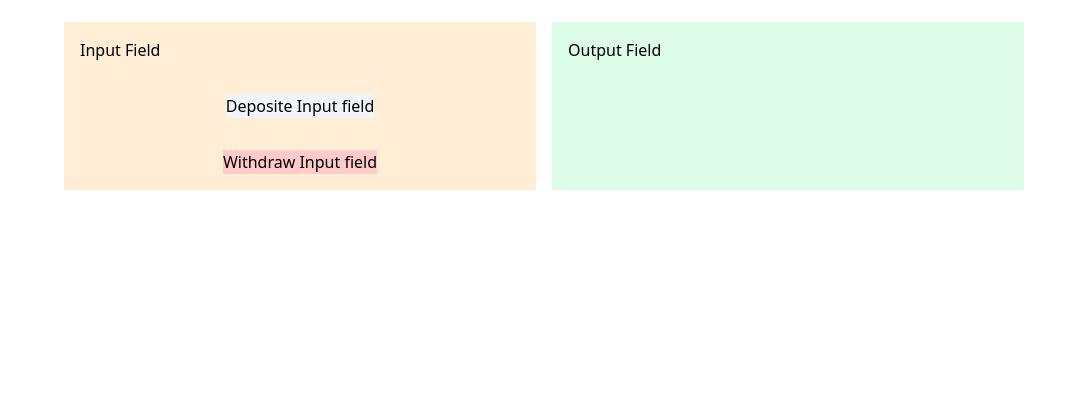
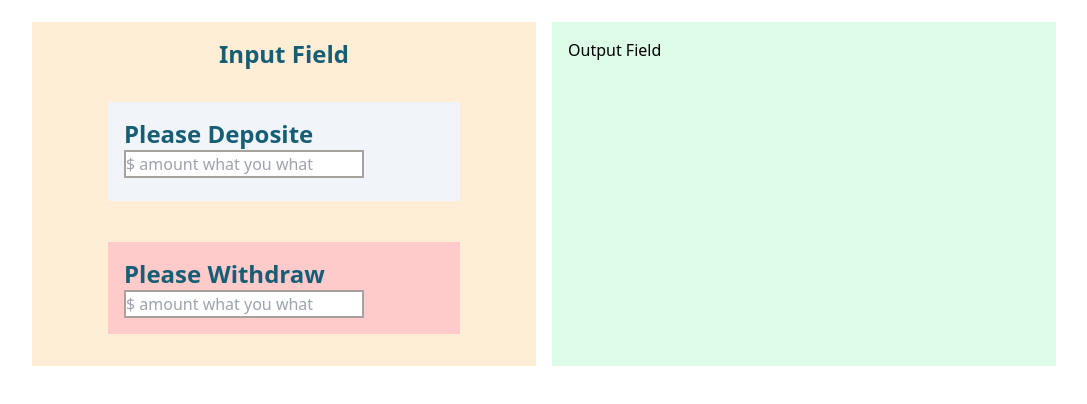
Before and after one commit to Sumaiyash/My-Bank-Account, a plain HTML site: page bank-account.html in a window 1280 px wide. Shown: the part 138-542 px from the top of the page, without its empty margins (96-1183 px from the left). Drawn offline with nearby package versions, Linux system fonts and the light colour scheme.

Commit message:
input field

```diff
--- a/bank-account.html
+++ b/bank-account.html
@@ -13,16 +13,18 @@
     <header>
         <h3 class="font-bold text-5xl text-center mt-20 text-blue-800">Banking Site</h3>
     </header>
-    <section class=" h-3/4 w-3/4 mx-auto mt-8">
+    <section class=" h-auto w-4/5 mx-auto mt-8">
         <div class="grid grid-cols-2 gap-4">
             <div class=" bg-orange-100 p-4 ">
-                <h4> Input Field</h4>
-                <div class="grid grid-rows-2 gx-4">
-                    <div class="bg-slate-100   mx-auto mt-8">
-                        <h5>Deposite Input field</h5>
+                <h4 class="font-bold text-2xl text-center text-cyan-800 "> Input Field</h4>
+                <div class="grid grid-rows-2 gx-4 p-4">
+                    <div class="bg-slate-100 w-4/5 h-4/5 mx-auto mt-4 p-4">
+                        <h5 class="font-semibold text-2xl text-cyan-800 "> Please Deposite </h5>
+                        <input class="w-3/4 border-2 border-stone-400" type="text" placeholder="$ amount what you what">
                     </div>
-                    <div class="bg-red-200   mx-auto mt-8">
-                        <h5>Withdraw Input field</h5>
+                    <div class="bg-red-200 w-4/5 h-auto mx-auto mt-8 p-4">
+                        <h5 class="font-semibold text-2xl text-cyan-800 "> Please Withdraw </h5>
+                        <input class="w-3/4 border-2 border-stone-400" type="text" placeholder="$ amount what you what">
                     </div>
                 </div>
 
```
